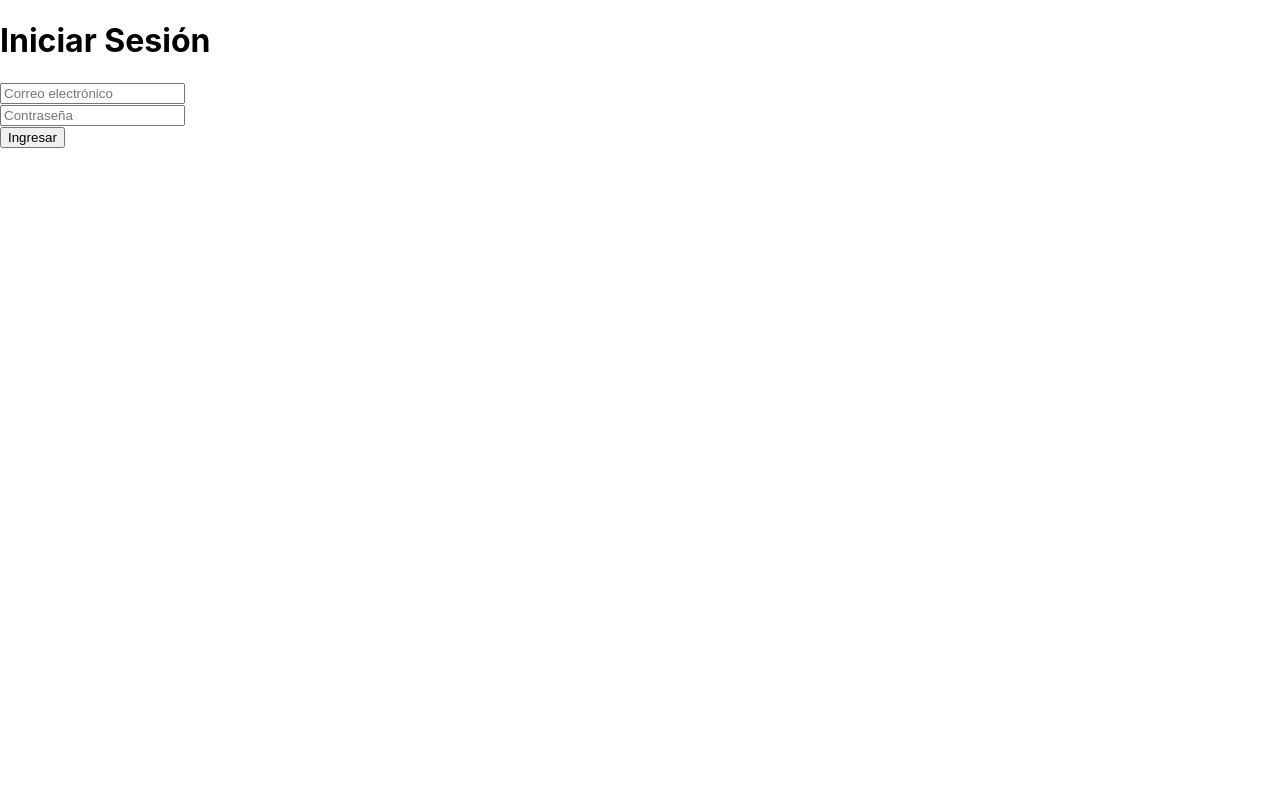
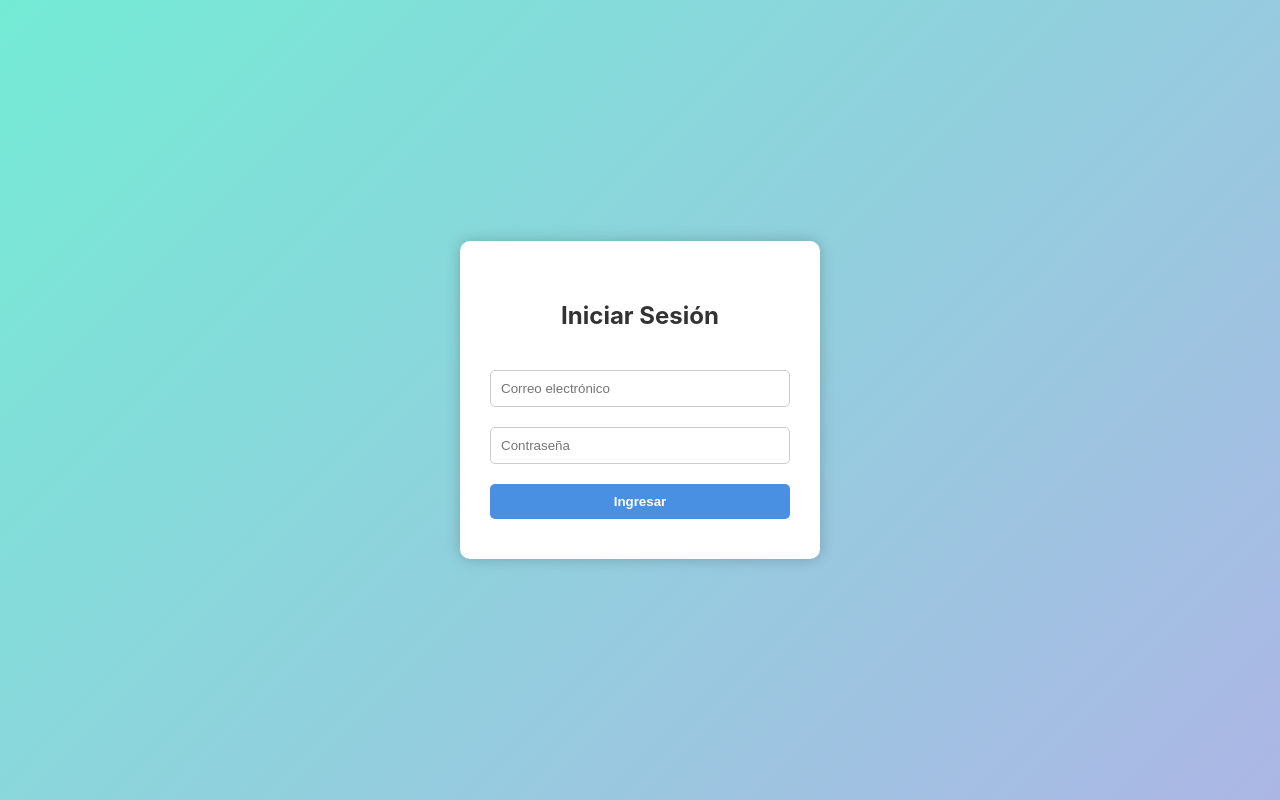
Before and after one commit to jeanpGarcia/Frontend, a React (Create React App) app: page / in a window 1280 px wide. Built offline with nearby package versions, Linux system fonts and the light colour scheme.

Commit message:
Mejora del diseño del login

```diff
--- /dev/null
+++ b/src/pages/Login.css
@@ -0,0 +1,47 @@
+/* src/pages/Login.css */
+
+.login-container {
+    min-height: 100vh;
+    display: flex;
+    justify-content: center;
+    align-items: center;
+    background: linear-gradient(135deg, #74ebd5, #acb6e5);
+  }
+
+  .login-form {
+    background: white;
+    padding: 40px 30px;
+    border-radius: 10px;
+    box-shadow: 0px 0px 15px rgba(0, 0, 0, 0.2);
+    display: flex;
+    flex-direction: column;
+    gap: 20px;
+    width: 300px;
+  }
+
+  .login-form h2 {
+    margin-bottom: 20px;
+    text-align: center;
+    color: #333;
+  }
+
+  .login-form input {
+    padding: 10px;
+    border: 1px solid #ccc;
+    border-radius: 5px;
+  }
+
+  .login-form button {
+    padding: 10px;
+    border: none;
+    background-color: #4a90e2;
+    color: white;
+    font-weight: bold;
+    border-radius: 5px;
+    cursor: pointer;
+    transition: background-color 0.3s;
+  }
+
+  .login-form button:hover {
+    background-color: #357ABD;
+  }
--- a/src/pages/Login.jsx
+++ b/src/pages/Login.jsx
@@ -1,13 +1,14 @@
 // src/pages/Login.jsx
 import React from 'react';
+import './Login.css'; // Importa el CSS que vamos a crear
 
 function Login() {
   return (
-    <div>
-      <h1>Iniciar Sesión</h1>
-      <form>
-        <input type="email" placeholder="Correo electrónico" /><br/>
-        <input type="password" placeholder="Contraseña" /><br/>
+    <div className="login-container">
+      <form className="login-form">
+        <h2>Iniciar Sesión</h2>
+        <input type="email" placeholder="Correo electrónico" required />
+        <input type="password" placeholder="Contraseña" required />
         <button type="submit">Ingresar</button>
       </form>
     </div>
```
